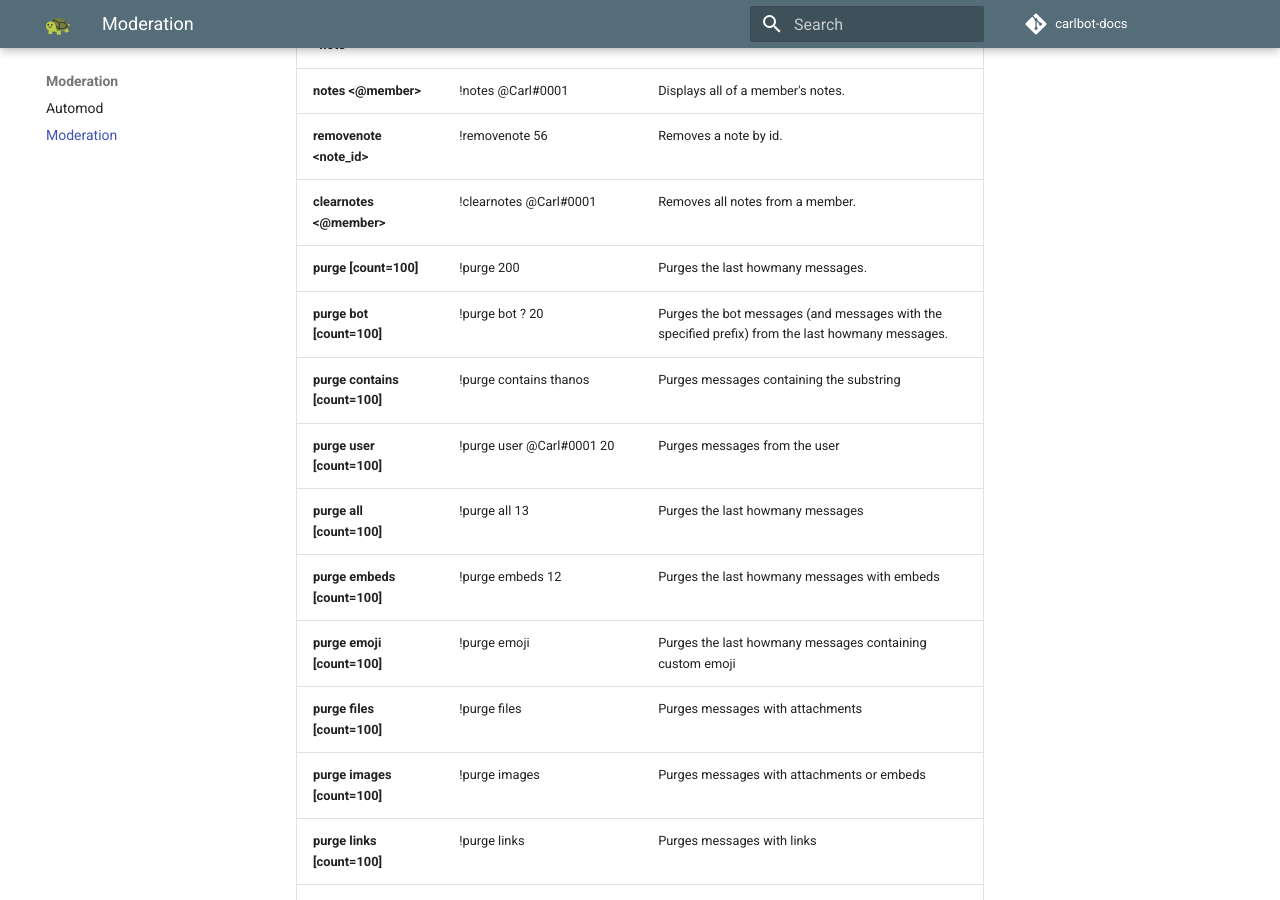
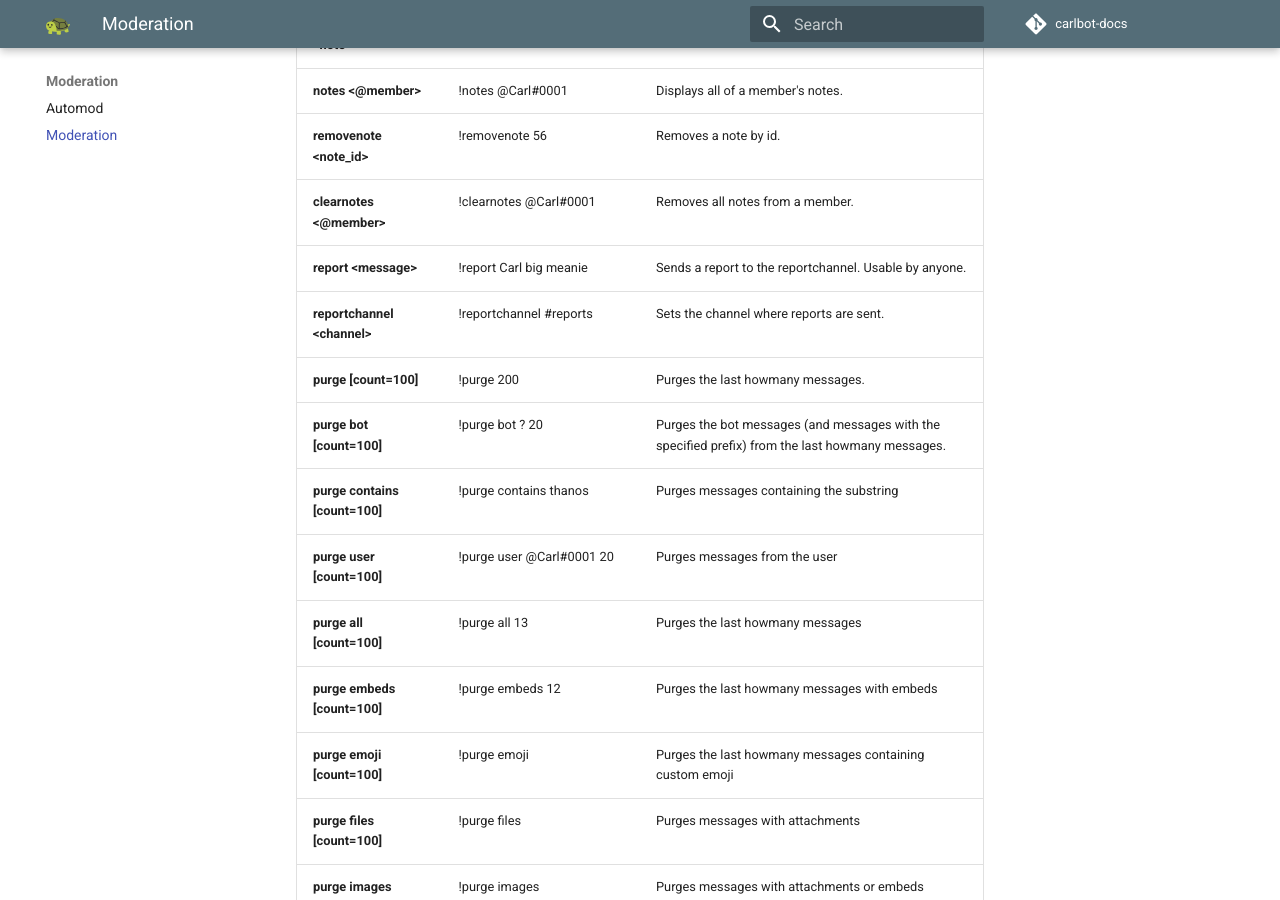
Before and after one commit to botlabs-gg/carlbot-docs, an MkDocs documentation site: the page built from docs/moderation/moderation.md, in a window 1280 px wide and 900 px high, scrolled down 1561 px. Built offline with MkDocs 1.6.1 and Material for MkDocs 9.7.7, drawn with Linux system fonts in a browser that asks for light colours; comment, search, counter and statistics services are not loaded.

Commit message:
Added report commands

```diff
--- a/docs/moderation/moderation.md
+++ b/docs/moderation/moderation.md
@@ -25,6 +25,8 @@
 | **notes &lt;@member&gt;** | !notes @Carl\#0001 | Displays all of a member's notes. |
 | **removenote &lt;note_id&gt;** | !removenote 56 | Removes a note by id. |
 | **clearnotes &lt;@member&gt;** | !clearnotes @Carl\#0001 | Removes all notes from a member. |
+| **report &lt;message&gt;** | !report Carl big meanie | Sends a report to the reportchannel. Usable by anyone. |
+| **reportchannel &lt;channel&gt;** | !reportchannel \#reports |  Sets the channel where reports are sent. |
 | **purge \[count=100\]** | !purge 200 | Purges the last howmany messages. |
 | **purge bot \[count=100\]** | !purge bot ? 20 | Purges the bot messages \(and messages with the specified prefix\) from the last howmany messages. |
 | **purge contains \[count=100\]** | !purge contains thanos | Purges messages containing the substring |
```
